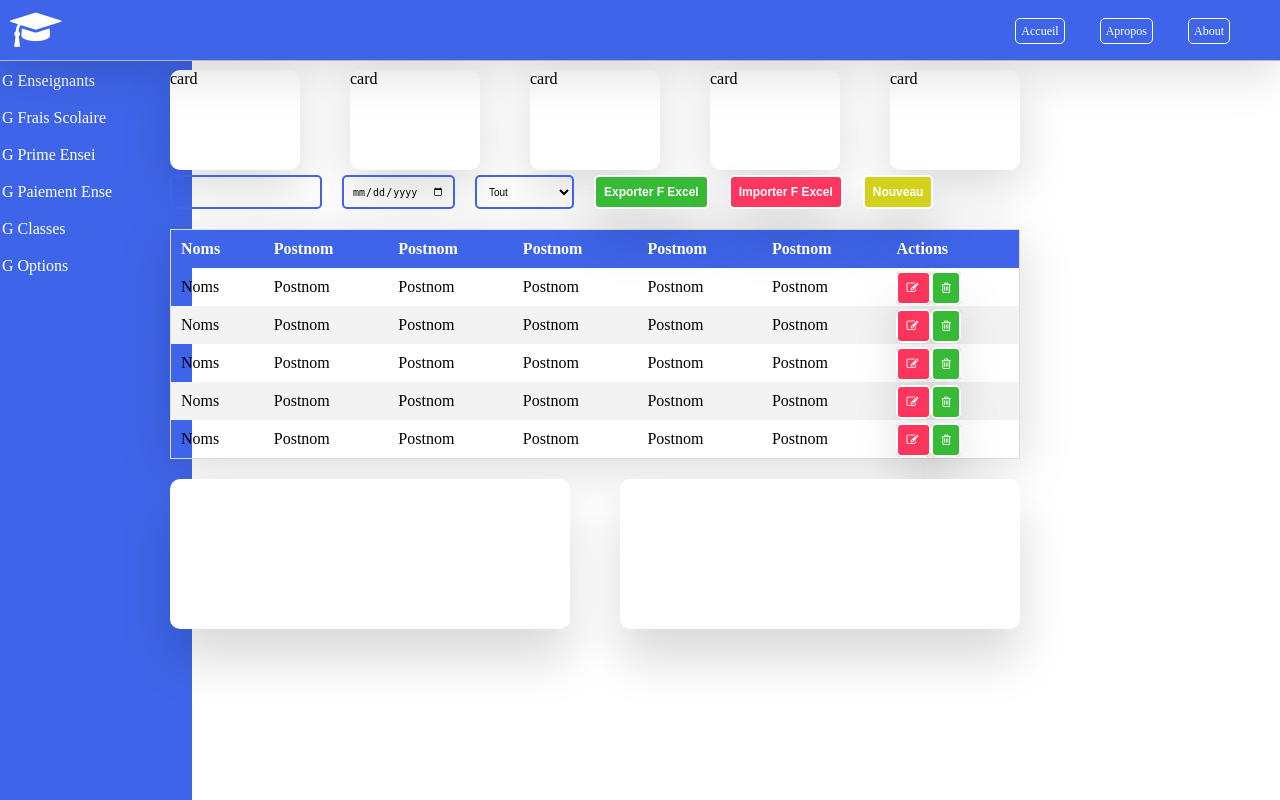
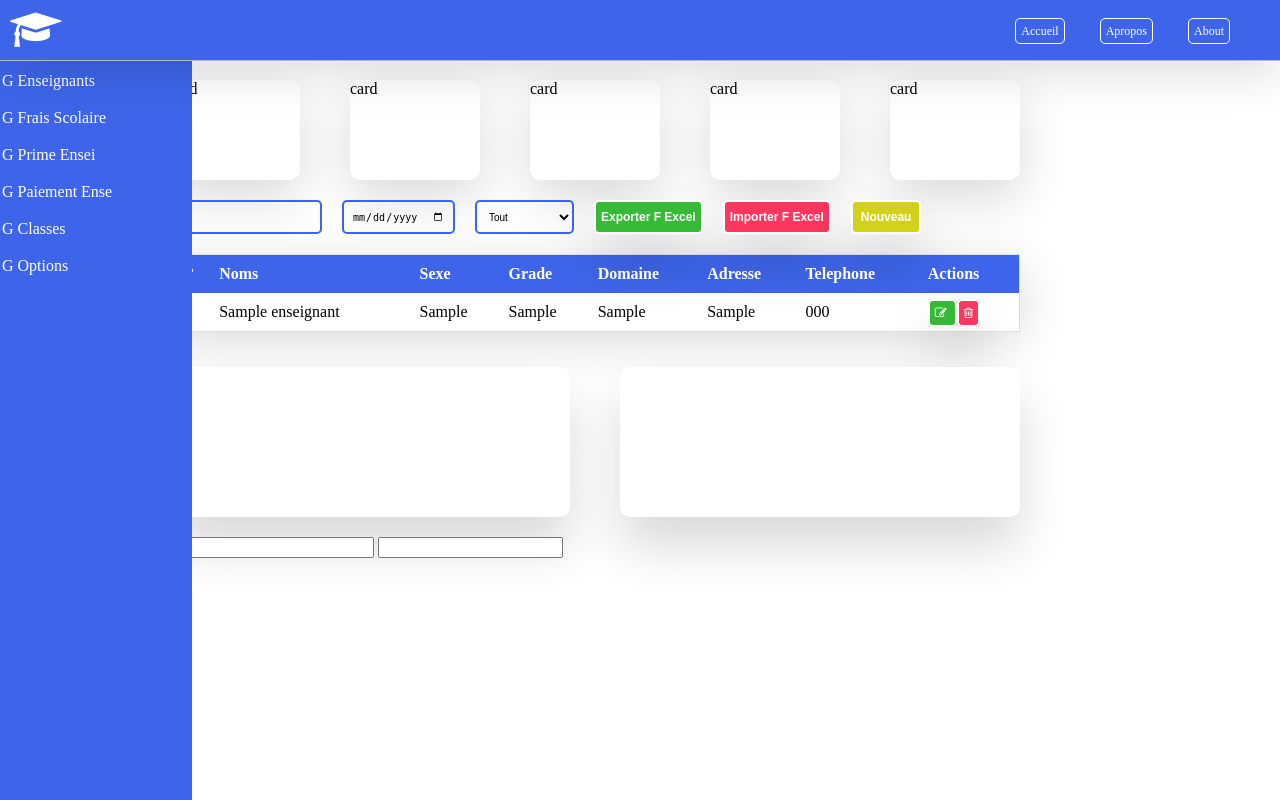
Before and after one commit to SKB-TECH/Unicompex, a PHP site: page /Enseignants.php in a window 1280 px wide. Run offline with PHP 8.4, Linux system fonts and the light colour scheme; tables that the repository leaves empty hold one stand-in row (values such as "Sample post").

Commit message:
add function update

```diff
--- a/Classes/Javascript/modal.js
+++ b/Classes/Javascript/modal.js
@@ -5,6 +5,3 @@ modalTriggers.forEach(trigger =>trigger.addEventListener("click",(e)=>{
     e.preventDefault()
     modalContainer.classList.toggle("active")
 }))
-
-
-console.log("bonjour le monde");
--- a/Classes/crud.php
+++ b/Classes/crud.php
@@ -49,7 +49,7 @@
                 public function insert2($sql)
                 {
                         if($sql != ""){
-                                $insert1 = $this->connection->query($sql);
+                           $insert1 = $this->connection->query($sql);
                         }
                 }
 
--- a/Styles/style.css
+++ b/Styles/style.css
@@ -59,8 +59,6 @@ a {
     background-color: #3e65e9;
     height:100vh;
     position: fixed;
-
-
 }
 
 #principal{
@@ -68,8 +66,8 @@ a {
     flex-direction: column;
     justify-content: space-between;
     margin-left: 170px;
-    margin-top: 20px;
-    z-index:0;
+    margin-top: 30px;
+    gap: 15px;
 }
 
 .btn{
@@ -80,7 +78,7 @@ a {
 }
 
 .container-card{
-    margin-top: 40px;
+    margin-top: 10px;
     display: flex;
     flex-direction: row;
     gap: 50px;
@@ -111,7 +109,7 @@ thead tr{
 }
 
 th,td{
-    padding: 10px 10px;
+    padding: 10px 5px;
 }
 
 tbody tr:nth-child(even){
@@ -192,7 +190,7 @@ tbody tr:nth-child(even){
     background-color: rgb(55, 187, 55);
     color: #ffffff;
     font-weight: 600;
-    padding: 8px;
+    padding: 5px;
     box-shadow: 0 30px 50px rgba(0,0,0,0.15);
 }
 
@@ -204,7 +202,7 @@ tbody tr:nth-child(even){
     background-color: #ff365e;
     color: #ffffff;
     font-weight: 600;
-    padding: 8px;
+    padding: 5px;
     box-shadow: 0 30px 50px rgba(0,0,0,0.15);
 }
 .btnim{
@@ -218,7 +216,7 @@ tbody tr:nth-child(even){
     box-shadow: 0 30px 50px rgba(0,0,0,0.15);
 }
 
-.modal-container{
+.modal-container,.modal-container1{
     /* display: none; */
     visibility: hidden;
     position: fixed;
--- a/pages/Enseignants.php
+++ b/pages/Enseignants.php
@@ -1,10 +1,35 @@
 <?php
-         error_reporting( E_ALL );
-         ini_set( 'display_errors', 1);
+
+error_reporting(E_ALL);
+ini_set('display_errors', 1);
+
+require_once "../Classes/crud.php";
+$taches = new Crud();
+
+if (isset($_POST['submit'])) {
+
+  $noms = trim($_POST['noms']);
+  $grade = trim($_POST['grade']);
+  $sexe = trim($_POST['sexe']);
+  $adresse = trim($_POST['adresse']);
+  $telephone = trim($_POST['telephone']);
+  $domaine = trim($_POST['domaine']);
+
+  if (
+    !empty($_POST['noms']) || !empty($_POST['grade']) || !empty($_POST['sexe'])
+    || !empty($_POST['adresse']) || !empty($_POST['telephone']) || !empty($_POST['doamine'])
+  ) {
+    $sql = "INSERT INTO enseignants(noms,grade,sexe,adresse,telephone,domaine)
+        VALUES('$noms','$grade','$sexe','$adresse','$telephone','$domaine')";
+    $taches->insert2($sql);
+  }
+}
 
 
-         if(isset($_POST['submit'])){
-
+if(isset($_GET['delete'])){
+    $id=$_GET['id'];
+    $taches->deletedata('enseignants','code_enseignants',$id);
+    echo("Suppression");
 }
 ?>
 
@@ -23,7 +48,7 @@
 </head>
 
 <body>
-    <?php include ('./static/header.php')?>
+  <?php include('./static/header.php') ?>
   <main id="main">
     <?php include("./static/sidebar.php") ?>
     <section id="principal">
@@ -31,7 +56,7 @@
       <div class="tableau">
         <div>
           <div class="container-form">
-                    <form action="" class="form" >
+            <form action="" class="form">
               <input type="text" class="text" id="search" autocomplete="off">
               <input type="date" name="" id="date">
               <select name="" id="" class="combobox">
@@ -49,96 +74,45 @@
           <table class="tableau-style">
             <thead>
               <tr>
+                <th>N°</th>
                 <th>Noms</th>
-                            <th>Postnom</th>
-                            <th>Postnom</th>
-                            <th>Postnom</th>
-                            <th>Postnom</th>
-                            <th>Postnom</th>
+                <th>Sexe</th>
+                <th>Grade</th>
+                <th>Domaine</th>
+                <th>Adresse</th>
+                <th>Telephone</th>
                 <th>Actions</th>
               </tr>
             </thead>
             <tbody>
+              <?php
+
+              $result = $taches->selectalldata("enseignants");
+
+              while ($data = $result->fetch()) {
+
+              ?>
+
                 <tr>
-                            <td>Noms</td>
-                            <td>Postnom</td>
-                            <td>Postnom</td>
-                            <td>Postnom</td>
-                            <td>Postnom</td>
-                            <td>Postnom</td>
+                  <td><?php $id?></td>
+                  <td><?php echo $data['noms']; ?></td>
+                  <td><?php echo $data['sexe']; ?></td>
+                  <td><?php echo $data['grade']; ?></td>
+                  <td><?php echo $data['domaine']; ?></td>
+                  <td><?php echo $data['adresse']; ?></td>
+                  <td><?php echo $data['telephone']; ?></td>
                   <td>
-                                <a href="" class="btni">
+                    <a  href="Enseignants.php?id=<?php echo $data['code_enseignants']; ?>" name="update" class="btne">
                       <i class="fa fa-pencil-square-o" aria-hidden="true"></i>
                     </a>
-                                <a href="" class="btne">
+                    <a  href="Enseignants.php?id=<?php echo $data['code_enseignants']; ?>" name="delete" class="btni">
                       <i class="fa fa-trash-o" aria-hidden="true"></i>
                     </a>
                   </td>
                 </tr>
-                            <tr>
-                            <td>Noms</td>
-                            <td>Postnom</td>
-                            <td>Postnom</td>
-                            <td>Postnom</td>
-                            <td>Postnom</td>
-                            <td>Postnom</td>
-                            <td>
-                                <a href="" class="btni">
-                                <i class="fa fa-pencil-square-o" aria-hidden="true"></i>
-                                </a>
-                                <a href="" class="btne">
-                                <i class="fa fa-trash-o" aria-hidden="true"></i>
-                                </a>
-                            </td>
-                            </tr>
-                            <tr>
-                            <td>Noms</td>
-                            <td>Postnom</td>
-                            <td>Postnom</td>
-                            <td>Postnom</td>
-                            <td>Postnom</td>
-                            <td>Postnom</td>
-                            <td>
-                                <a href="" class="btni">
-                                <i class="fa fa-pencil-square-o" aria-hidden="true"></i>
-                                </a>
-                                <a href="" class="btne">
-                                <i class="fa fa-trash-o" aria-hidden="true"></i>
-                                </a>
-                            </td>
-                            </tr>
-                            <tr>
-                            <td>Noms</td>
-                            <td>Postnom</td>
-                            <td>Postnom</td>
-                            <td>Postnom</td>
-                            <td>Postnom</td>
-                            <td>Postnom</td>
-                            <td>
-                                <a href="" class="btni">
-                                <i class="fa fa-pencil-square-o" aria-hidden="true"></i>
-                                </a>
-                                <a href="" class="btne">
-                                <i class="fa fa-trash-o" aria-hidden="true"></i>
-                                </a>
-                            </td>
-                            </tr>
-                            <tr>
-                            <td>Noms</td>
-                            <td>Postnom</td>
-                            <td>Postnom</td>
-                            <td>Postnom</td>
-                            <td>Postnom</td>
-                            <td>Postnom</td>
-                            <td>
-                                <a href="" class="btni">
-                                <i class="fa fa-pencil-square-o" aria-hidden="true"></i>
-                                </a>
-                                <a href="" class="btne">
-                                <i class="fa fa-trash-o" aria-hidden="true"></i>
-                                </a>
-                            </td>
-                            </tr>
+              <?php } ?>
+
+
             </tbody>
           </table>
         </div>
@@ -152,15 +126,15 @@
 
   <!-- Fenetre modal pour l'enregistrement -->
   <div class="modal-container">
-        <div class="overlay modal-trigger">
+    <div class="overlay modal-trigger1">
     </div>
     <div class="modal">
       <span class="close-modal modal-trigger">X</span>
-            <h3>NOUVEAU ENSEIGNANT</h3>
+      <h3>MODIFICATION ENSEIGNANT</h3>
       <form action="../pages/Enseignants.php" method="POST" class="form-control">
         <input type="text" name="noms" id="" class="inputs" placeholder="noms de l'enseignant">
         <input type="text" name="grade" id="" class="inputs" placeholder="grade">
-                <select name="sexe" id="" class="inputs" >
+        <select name="sexe" id="" class="inputs">
           <option value="" class="inputs">Selectionner le sexe...</option>
           <option value="Homme" class="inputs">Homme</option>
           <option value="Femme" class="inputs">Femme</option>
@@ -169,10 +143,28 @@
         <input type="text" name="adresse" id="" class="inputs" placeholder="adresse">
         <input type="text" name="telephone" id="" class="inputs" placeholder="telephone">
         <input type="text" name="domaine" id="" class="inputs">
-                <input type="submit" name="" id="" class="inputs" value="ENREGISTRER" placeholder="domaine">
+        <input type="submit" name="submit" id="" class="inputs" value="ENREGISTRER" placeholder="domaine">
       </form>
+    </div>
+  </div>
+
+
+  <!-- POUR LA MODIFICATION DE L'ENSEIGNANT -->
+    <div class="modals" id="modals">
+      <div class="modalContainer">
+             <form action="">
+                <input type="text" name="" id="">
+                <input type="text" name="" id="">
+                <input type="text" name="" id="">
+             </form>
+      </div>
+      <div class="modal_buttons">
+          <button class="btn-secondary" id="modal-skip">Annuler</button>
+          <button type="submit" name="modifier" class="btna btnm">Modifier</button>
+      </div>
     </div>
   </div>
 </body>
 <script src="../Classes/Javascript/modal.js"></script>
+
 </html>
```
Lines whose indentation alone changed are shown as unchanged.
